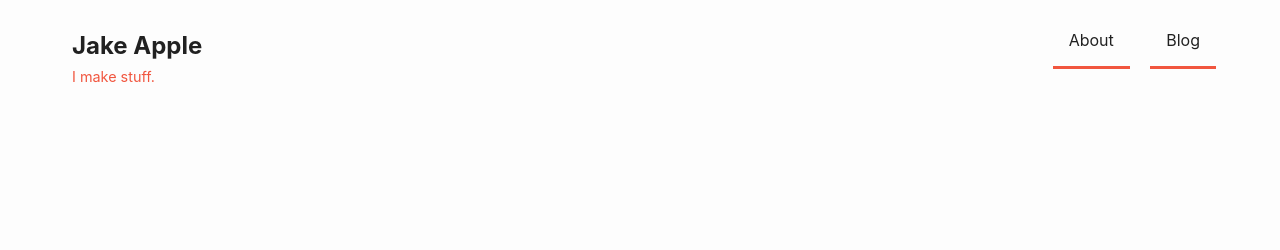
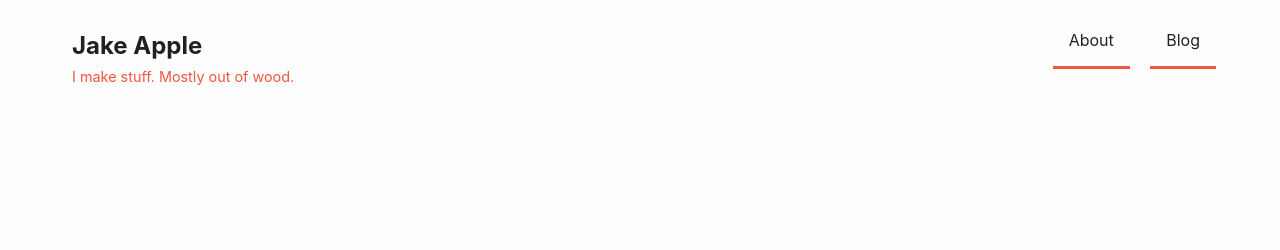
Before and after one commit to appleguy19/appleguy19.github.io, a Jekyll site: the page built from index.html, in a window 1280 px wide and 900 px high. Shown: the top 250 px of the window. Built offline with Jekyll 4.4.1, drawn with Linux system fonts in a browser that asks for light colours.

```diff
--- a/_includes/header.html
+++ b/_includes/header.html
@@ -1,5 +1,5 @@
 <header class="top">
-  <h1><a href="/">Jake Apple</a><span>I make stuff.</span></h1>
+  <h1><a href="/">Jake Apple</a><span>I make stuff. Mostly out of wood.</span></h1>
   <nav>
     <a href="/about/" class="{% if page.url contains "/about/" %}current{% endif %}">About</a>
     <a href="/blog/" class="{% if page.url contains "/blog/" %}current{% endif %}">Blog</a>
```
